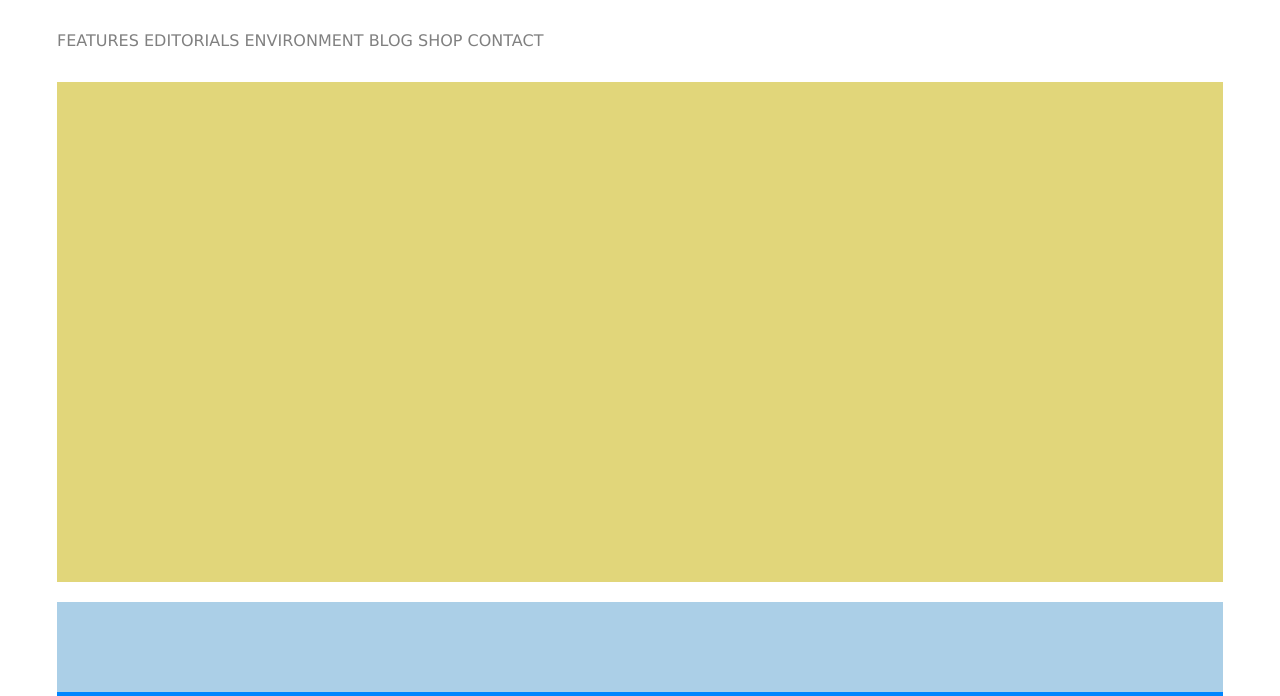
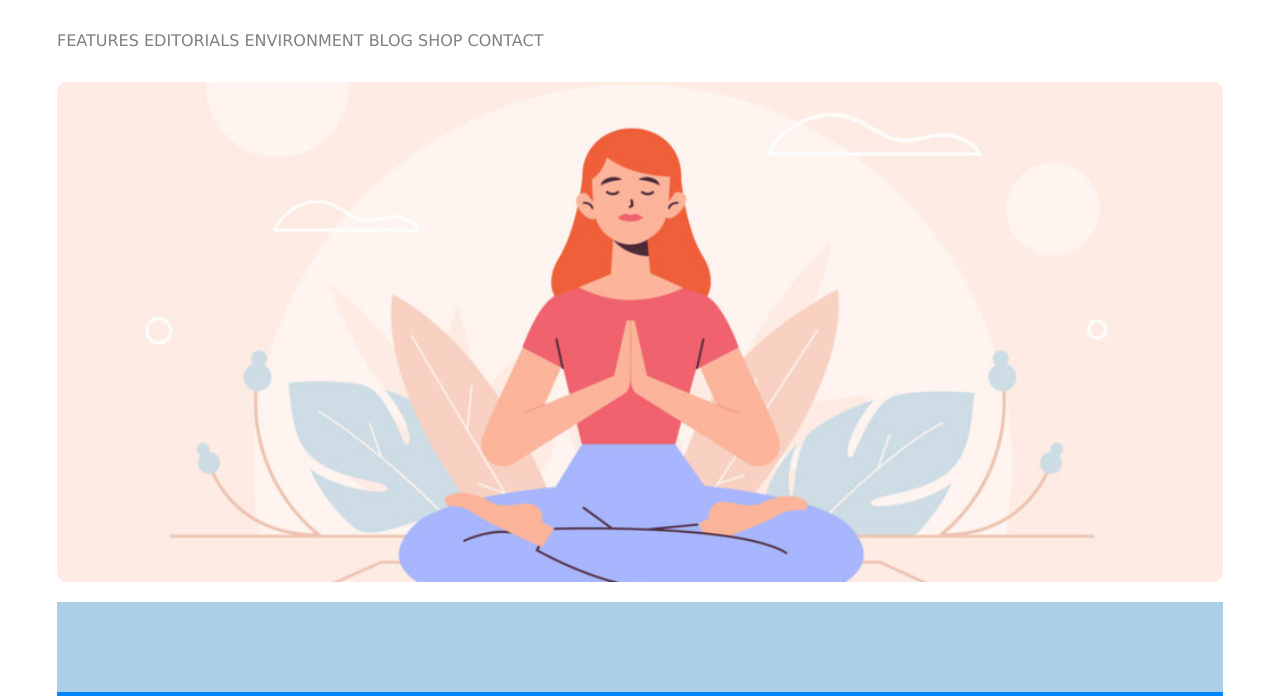
Before and after one commit to nehabht/htmlcss-wp, a plain HTML site: page index.html in a window 1280 px wide. Shown: the part 104-800 px from the top of the page. Drawn offline with Linux system fonts and the light colour scheme.

Commit message:
add banner1 img

```diff
--- a/css/style.css
+++ b/css/style.css
@@ -52,9 +52,29 @@ body{
 
 .yellowbox {
     height: 500px;
-    background-color:#E1D67A ;
+    /* background-color:#E1D67A ; */
+    position: relative;
+}
+
+.banner1{
+    width: 1166px;
+    height: 500px;
+    object-fit: cover;
+    border-radius: 10px;
 
 }
+
+/* .banner1{
+    width: 1166px;
+    height: auto;
+    object-fit: cover;
+    object-position: center;
+    position: absolute;
+
+} */
+
+
+
 .bluebox {
     height: 660px;
     background-color: #0086FF;
--- a/index.html
+++ b/index.html
@@ -26,7 +26,10 @@
 
     <!-- site main -->
     <div class="site_main">
-        <div class="yellowbox"></div>
+        <div class="yellowbox">
+            <img class="banner1" src="./img/banner.jpg" alt="">
+        </div>
+
         <div class="bluebox clearfix">
             <div class="bluerow"></div>
             <div>
```
